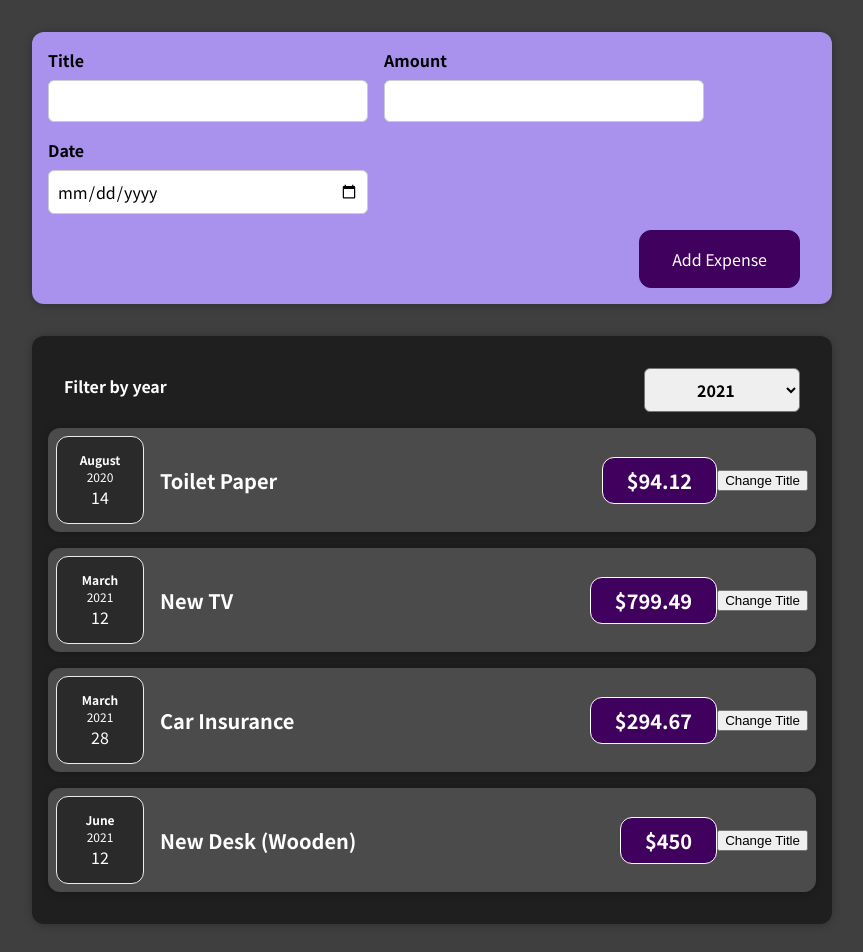
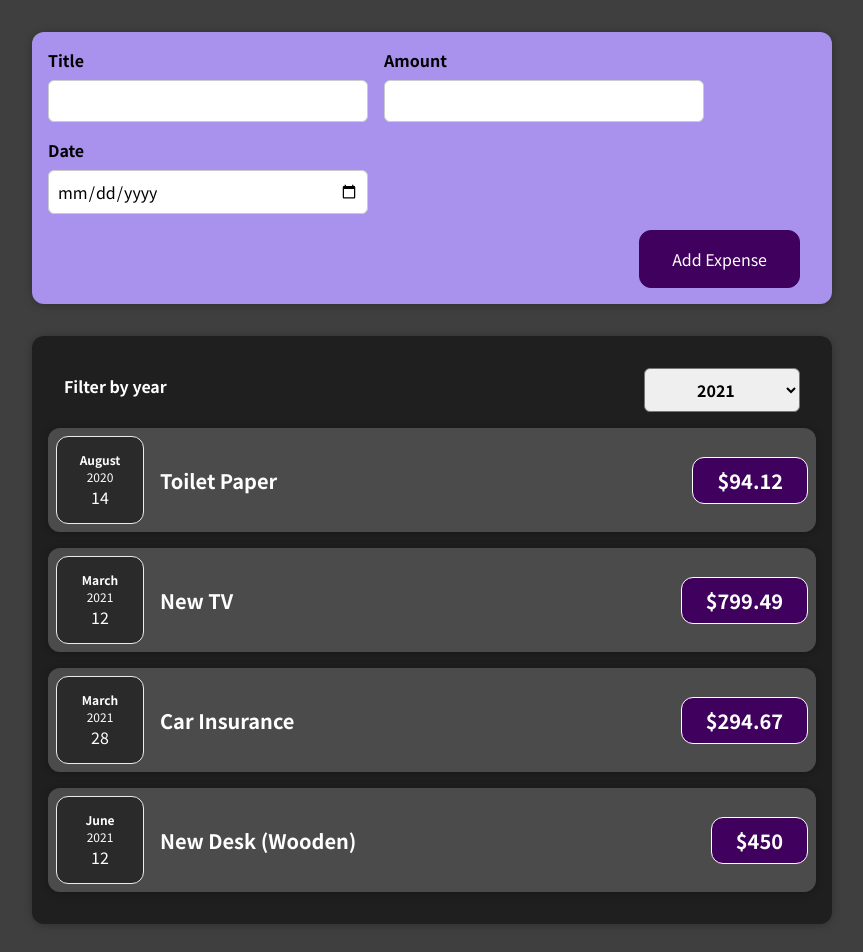
Before and after one commit to ColtonFalkner/ExpenseTracker, a React (Create React App) app in the folder my-app/: page / in a window 1280 px wide. Shown: the top 952 px of the page, without its empty margins (208-1071 px from the left). Built offline with nearby package versions, Linux system fonts and the light colour scheme.

Commit message:
keys implemented on expense items

```diff
--- a/my-app/src/App.js
+++ b/my-app/src/App.js
@@ -1,9 +1,8 @@
-import React from 'react'
+import React, { useState } from 'react'
 import NewExpense from './components/NewExpense/NewExpense'
 import Expenses from './components/Expenses/Expenses'
 
-const App = () => {
-  const expenses = [
+const DUMMY_EXPENSES = [
   {
     id: 'e1',
     title: 'Toilet Paper',
@@ -25,9 +24,13 @@
   },
 ]
 
+const App = () => {
+  const [expenses, setExpenses] = useState(DUMMY_EXPENSES)
+
   const addExpenseHandler = (expense) => {
-    console.log('In app.js')
-    console.log(expense)
+    setExpenses((prevExpenses) => {
+      return [expense, ...prevExpenses]
+    })
   }
 
   return (
--- a/my-app/src/components/Expenses/ExpenseItem.js
+++ b/my-app/src/components/Expenses/ExpenseItem.js
@@ -1,25 +1,17 @@
-import React, { useState } from 'react'
+import React from 'react'
 
 import ExpenseDate from './ExpenseDate'
 import Card from '../UI/Card'
 import './ExpenseItem.css'
 
 const ExpenseItem = (props) => {
-  const [title, setTitle] = useState(props.title)
-
-  const clickHandler = () => {
-    setTitle('Updated!')
-    console.log(title)
-  }
-
   return (
     <Card className='expense-item'>
       <ExpenseDate date={props.date} />
       <div className='expense-item__description'>
-        <h2>{title}</h2>
+        <h2>{props.title}</h2>
       </div>
       <div className='expense-item__price'>${props.amount}</div>
-      <button onClick={clickHandler}>Change Title</button>
     </Card>
   )
 }
--- a/my-app/src/components/Expenses/Expenses.js
+++ b/my-app/src/components/Expenses/Expenses.js
@@ -18,26 +18,14 @@
           selected={filteredYear}
           onChangeFilter={filterChangeHandler}
         />
-        <ExpenseItem
-          title={props.items[0].title}
-          amount={props.items[0].amount}
-          date={props.items[0].date}
-        ></ExpenseItem>
-        <ExpenseItem
-          title={props.items[1].title}
-          amount={props.items[1].amount}
-          date={props.items[1].date}
-        ></ExpenseItem>
-        <ExpenseItem
-          title={props.items[2].title}
-          amount={props.items[2].amount}
-          date={props.items[2].date}
-        ></ExpenseItem>
-        <ExpenseItem
-          title={props.items[3].title}
-          amount={props.items[3].amount}
-          date={props.items[3].date}
-        ></ExpenseItem>
+        {props.items.map((expense) => (
+          <ExpenseItem
+            key={expense.id}
+            title={expense.title}
+            amount={expense.amount}
+            date={expense.date}
+          />
+        ))}
       </Card>
     </div>
   )
```
Lines whose indentation alone changed are shown as unchanged.
